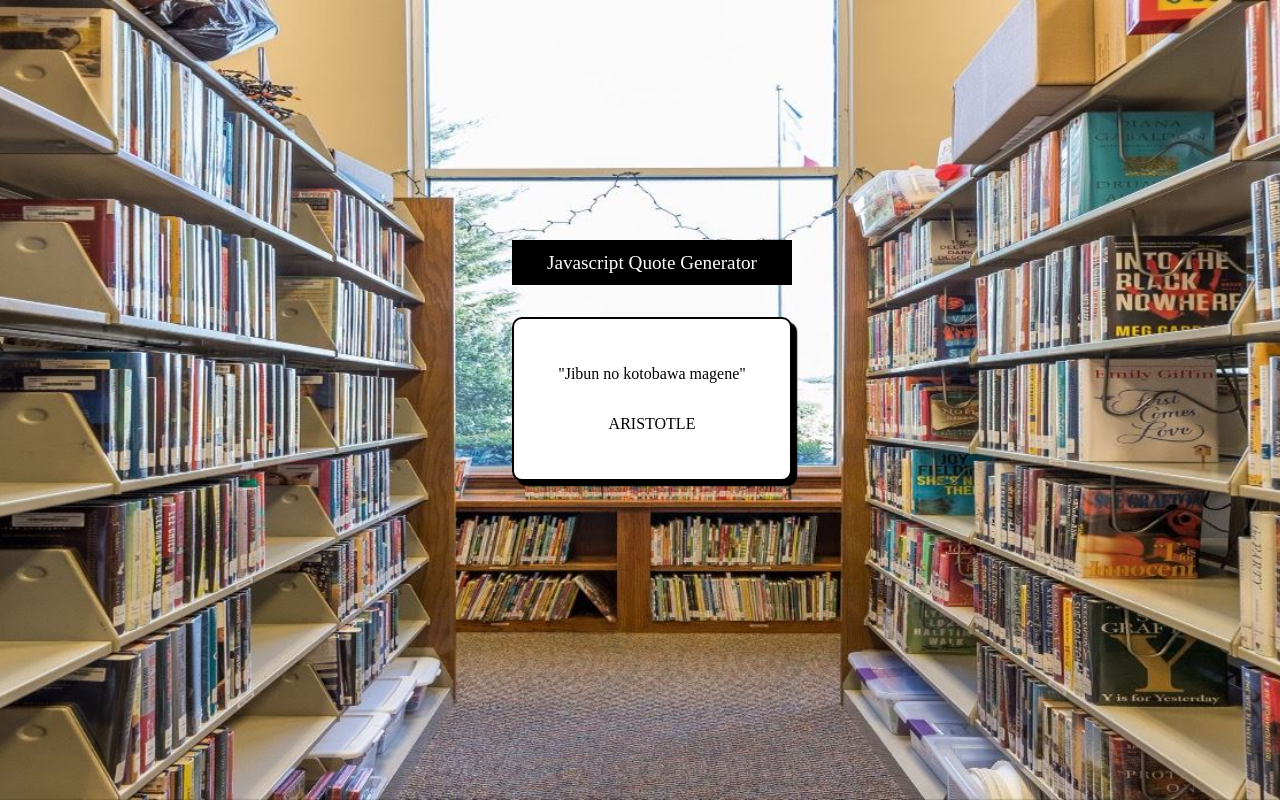
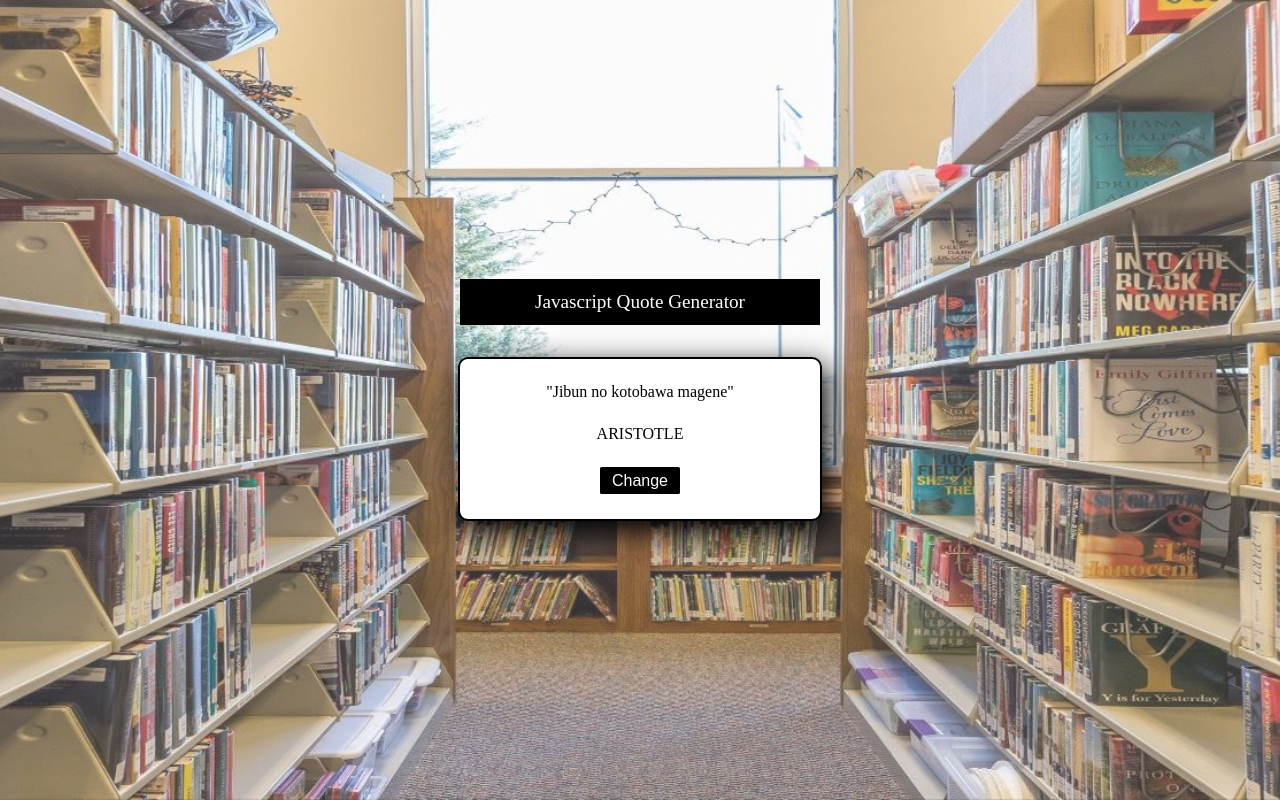
Before and after one commit to Ritik-Bhasarkar/Dom-Manipulation, a plain HTML site: page Quote-Generator/index.html in a window 1280 px wide. Drawn offline with Linux system fonts and the light colour scheme.

Commit message:
styling done

```diff
--- a/Quote-Generator/index.html
+++ b/Quote-Generator/index.html
@@ -12,6 +12,7 @@
       <div class="card">
         <div class="quote">"Jibun no kotobawa magene"</div>
         <div class="quote-giver">ARISTOTLE</div>
+        <button class="change">Change</button>
       </div>
     </div>
   </body>
--- a/Quote-Generator/style.css
+++ b/Quote-Generator/style.css
@@ -1,18 +1,35 @@
+*{
+    margin: 0;
+    padding: 0;
+}
+
 body{
+    position: relative;
+}
+
+body::before{
+    content: '';
     background-image: url('image/library\ use.jpg');
     background-repeat: no-repeat;
     background-size: cover;
     background-attachment: fixed;
     background-position: center;
+    position: absolute;
+    top: 0;
+    left: 0;
+    min-width: 100%;
+    height: 100%;
+    opacity: 0.8;
 }
 
 .container{
-    position: absolute;
-    top: 30%;
-    left: 40%;
-    /* background-color: #fff; */
-    min-width: 35vh;
-    min-height: 15vh;
+    position: relative;
+    height: 100vh;
+    width: 100%;
+    display: flex;
+    justify-content: center;
+    align-items: center;
+    flex-direction: column;
 }
 
 .header{
@@ -22,8 +39,10 @@ body{
     margin: 0rem 0rem 2rem 0rem;
     color: #fff;
     background-color: #000;
-    display: flex;
-    justify-content: center;
+    /* display: flex;
+    justify-content: center; */
+    text-align: center;
+    min-width: 42vh;
 }
 
 .card{
@@ -35,6 +54,18 @@ body{
     flex-direction: column;
     align-items: center;
     justify-content: center;
-    gap: 2rem;
-    box-shadow: 5px 5px 1px 0.2px black;
+    gap: 1.5rem;
+    box-shadow: 5px 10px 30px 1px black;
+    min-width: 45vh;
+    min-height: 15vh;
 }
+
+.card .change{
+    border: none;
+    background-color: black;
+    color: white;
+    border-radius: 0.1rem;
+    padding: 0.3rem;
+    width: 10vh;
+    font-size: inherit;
+}
```
